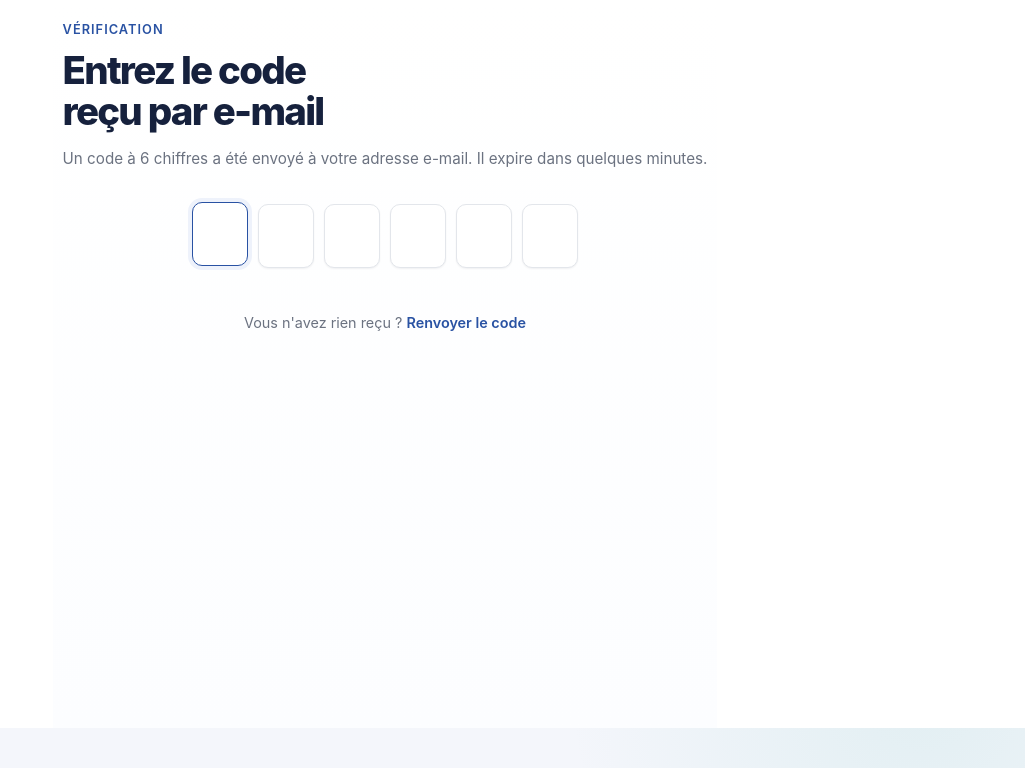
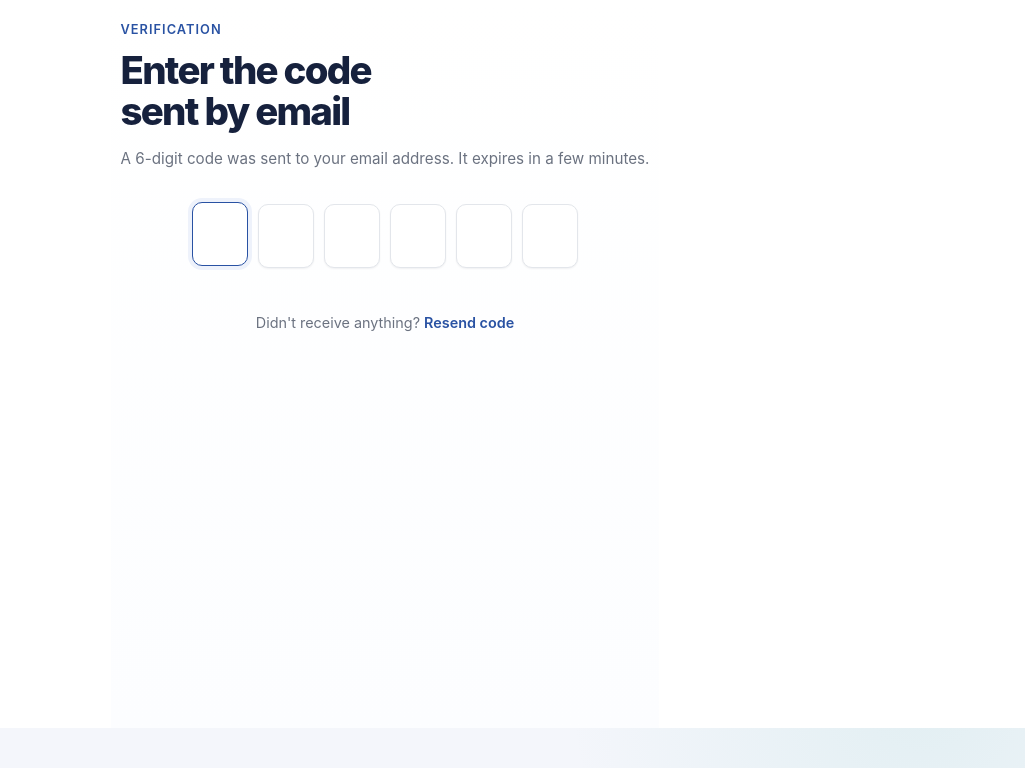
Before and after one commit to workcmtiayon-arch/task_manager, a Django app: page /accounts/verify-otp/ in a window 1280 px wide. Shown: the top 768 px of the page, without its empty margins (255-1280 px from the left). Run offline with Django 5.2, Linux system fonts and the light colour scheme; parts of the project's set-up code (start-up, migrations or seed data) failed here and were passed over.

Commit message:
i18n: translate confirmations and verification screens

```diff
--- a/templates/accounts/verify_otp.html
+++ b/templates/accounts/verify_otp.html
@@ -1,4 +1,4 @@
-{% load static %}
+{% load static i18n %}
 <!DOCTYPE html>
 <html lang="fr">
 
@@ -6,7 +6,7 @@
     <meta charset="UTF-8">
     <meta name="viewport" content="width=device-width,
 initial-scale=1.0">
-    <title>Vérifiez votre e-mail — Task Manager</title>
+    <title>{% translate "Verify your email" %} — Task Manager</title>
     <link rel="stylesheet" href="{% static 'css/auth.css' %}">
 </head>
 
@@ -14,11 +14,10 @@ initial-scale=1.0">
     <main class="auth">
         <div class="auth__inner">
             <section class="auth-card auth-card--compact">
-                <p class="eyebrow">Vérification</p>
-                <h1 class="auth-card__title">Entrez le code reçu par e-mail</h1>
+                <p class="eyebrow">{% translate "Verification" %}</p>
+                <h1 class="auth-card__title">{% translate "Enter the code sent by email" %}</h1>
                 <p class="auth-card__text">
-                    Un code à 6 chiffres a été envoyé à votre adresse e-mail.
-                    Il expire dans quelques minutes.
+                    {% translate "A 6-digit code was sent to your email address. It expires in a few minutes." %}
                 </p>
                 {% if error %}
                 <div class="form-alert" role="alert">
@@ -39,8 +38,8 @@ initial-scale=1.0">
                     <input type="hidden" name="code" id="id_code">
                 </form>
                 <p class="auth-card__footer">
-                    Vous n'avez rien reçu ?
-                    <a href="{% url 'resend-otp' %}" class="auth-link">Renvoyer le code</a>
+                    {% translate "Didn't receive anything?" %}
+                    <a href="{% url 'resend-otp' %}" class="auth-link">{% translate "Resend code" %}</a>
                 </p>
             </section>
         </div>
```
Also changed, not shown: templates/accounts/verify_reset_otp.html (+5 -6 lines), templates/projects/confirm_supp_project.html (+8 -8 lines), templates/tasks/confirm_suppr_task.html (+4 -4 lines).
